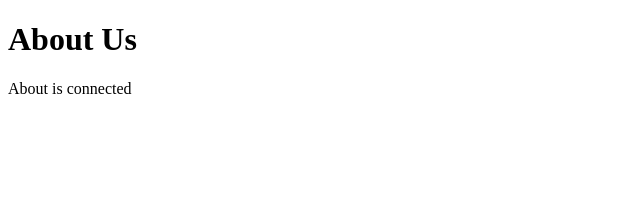
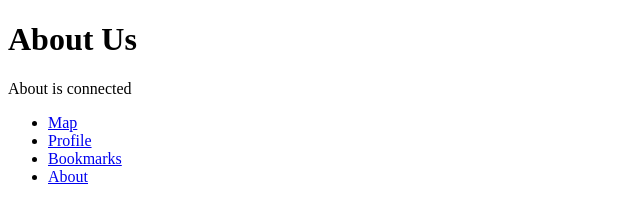
Before and after one commit to metermate/metermate, a website: page client/index.html at #/about in a window 1280 px wide. Shown: the whole page, without its empty margins (0-640 px from the left). Drawn offline with Linux system fonts and the light colour scheme; some packages are replaced by stand-ins of ours.

Commit message:
[setup]changes to each pages with a navbar, add a few more things to .gitignore

```diff
--- a/client/pages/about/about.html
+++ b/client/pages/about/about.html
@@ -3,4 +3,10 @@
   <p>
     {{testing}}
   </p>
+  <ul>
+    <li><a href="#map">Map</a></li>
+    <li><a href="#profile">Profile</a></li>
+    <li><a href="#my-meters">Bookmarks</a></li>
+    <li><a href="#about">About</a></li>
+  </ul>
 </div>
```
Also changed, not shown: client/pages/map/map.html (+6 -0 lines), client/pages/my-meters/my-meters.html (+6 -0 lines), client/pages/profile/profile.html (+6 -0 lines), 1 other file.
